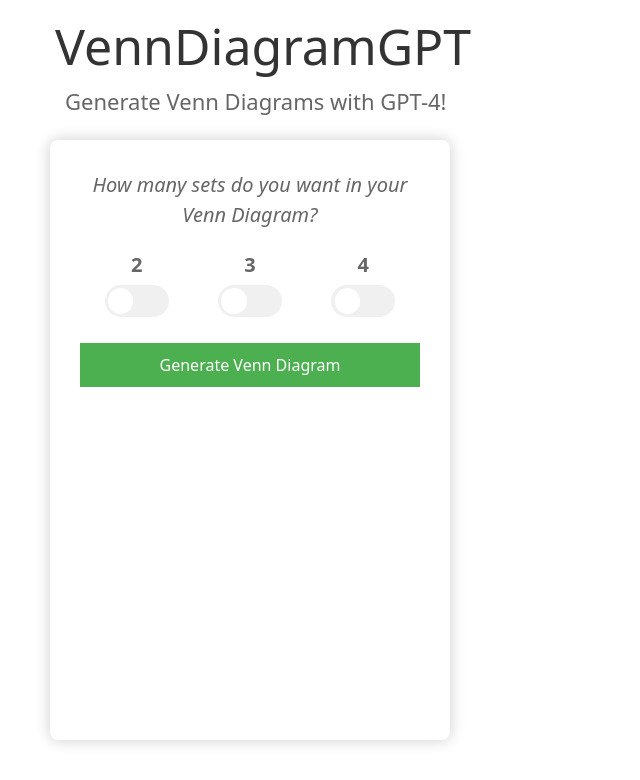
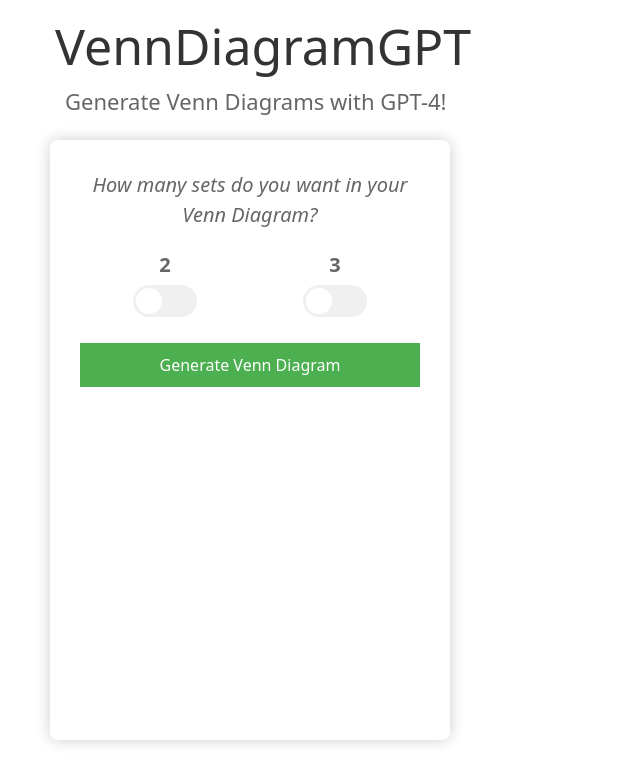
Before and after one commit to zachpinto/VennDiagramGPT, a Flask app: page / in a window 1280 px wide. Shown: the top 780 px of the page, without its empty margins (0-640 px from the left). Run offline with Flask 2, Linux system fonts and the light colour scheme; some libraries are stand-ins or nearby versions.

Commit message:
api integration + text generation on screen

```diff
--- a/static/js/venn-diagram.js
+++ b/static/js/venn-diagram.js
@@ -62,8 +62,6 @@ function populatePositions(setCount, setTitles) {
         // Position for all three
         positions[`${setTitles[0]} and ${setTitles[1]} and ${setTitles[2]}`] = { x: 150, y: 150 }; // Changed format to 'and'
     }
-    // Add more logic for 4 sets...
-    console.log('Populated positions:', positions);
 }
 
 
@@ -96,10 +94,6 @@ function generateVennDiagram(setCount, vennDiagramContainer) {
         3: [{ cx: 110, cy: 120, r: 80 },
             { cx: 190, cy: 120, r: 80 },
             { cx: 150, cy: 190, r: 80 }],
-        4: [{ cx: 150, cy: 110, r: 60 },
-            { cx: 110, cy: 150, r: 60 },
-            { cx: 150, cy: 190, r: 60 },
-            { cx: 190, cy: 150, r: 60 }]
     };
 
     circleConfigs[setCount].forEach((circle, index) => {
@@ -155,6 +149,10 @@ function calculateIntersections(setTitles) {
         for (let j = i + 1; j < setTitles.length; j++) {
             intersections.push([i, j]);
         }
+    }
+    // Add combination for all sets in case of three sets
+    if (setTitles.length === 3) {
+        intersections.push([0, 1, 2]); // Intersection of all three sets
     }
     console.log("Calculated intersections in calculateIntersections:", intersections);
     return intersections;
@@ -215,9 +213,13 @@ function generateAndDisplayText(intersections, setTitles) {
     console.log("Received setTitles:", setTitles);
     console.log("Intersections:", intersections);
 
+    const setCount = setTitles.length; // Number of sets
+
     intersections.forEach(intersectionIndices => {
         let intersectionTitles = intersectionIndices.map(index => setTitles[index]);
+        let intersectionKey = intersectionIndices.map(i => i.toString()).join(' and ');
         console.log("Processing intersection:", intersectionTitles);
+
         // Check for null or empty titles
         if (intersectionTitles.some(title => !title)) {
             console.error("Invalid intersection format: One or more titles are empty", intersectionTitles);
@@ -233,10 +235,9 @@ function generateAndDisplayText(intersections, setTitles) {
         .then(response => response.json())
         .then(data => {
             if (data && !data.error) {
-                for (let key in data) {
-                    // Display text directly at a predefined position
-                    displayTextDirectly(data[key]);
-                }
+                // Ensure the correct key is used for displaying text
+                const responseKey = intersectionTitles.join(' and ');
+                displayTextDirectly(data[responseKey], setCount, intersectionKey);
             } else {
                 console.error("Error received from API:", data.error);
             }
@@ -247,15 +248,28 @@ function generateAndDisplayText(intersections, setTitles) {
 
 
 // Function to display text directly
-function displayTextDirectly(text) {
+function displayTextDirectly(text, setCount, intersectionKey) {
     const vennDiagramContainer = document.getElementById('vennDiagramContainer');
     const svg = vennDiagramContainer.querySelector('svg');
     const textElement = document.createElementNS(svgNS, "text");
 
-    // Set attributes for the text element
-    textElement.setAttribute('x', 150); // Central X position for 2 sets
-    textElement.setAttribute('y', 150); // Central Y position for 2 sets
-    textElement.setAttribute('font-size', '16');
+    let xPosition, yPosition;
+    if (setCount === 2) {
+        xPosition = 150; yPosition = 150; // Central position for 2 sets
+    } else if (setCount === 3) {
+        // Adjust positions based on intersection key
+        switch (intersectionKey) {
+            case '0 and 1': xPosition = 100; yPosition = 180; break;
+            case '0 and 2': xPosition = 200; yPosition = 180; break;
+            case '1 and 2': xPosition = 150; yPosition = 90; break;
+            case '0 and 1 and 2': xPosition = 150; yPosition = 150; break; // Central position for all three sets
+            default: xPosition = 150; yPosition = 150; // Fallback position
+        }
+    }
+
+    textElement.setAttribute('x', xPosition);
+    textElement.setAttribute('y', yPosition);
+    textElement.setAttribute('font-size', '6');
     textElement.setAttribute('text-anchor', 'middle');
     textElement.setAttribute('dominant-baseline', 'middle');
     textElement.setAttribute('fill', '#333');
--- a/templates/index.html
+++ b/templates/index.html
@@ -28,11 +28,6 @@
                     <input type="radio" id="set3" name="setCount" value="3" class="tgl tgl-light">
                     <label for="set3" class="tgl-btn"></label>
                 </label>
-                <label class="radio-button">
-                    <span class="radio-number">4</span>
-                    <input type="radio" id="set4" name="setCount" value="4" class="tgl tgl-light">
-                    <label for="set4" class="tgl-btn"></label>
-                </label>
             </div>
             <div id="textFields"></div>
             <button id="generateButton" type="button">Generate Venn Diagram</button>
```
